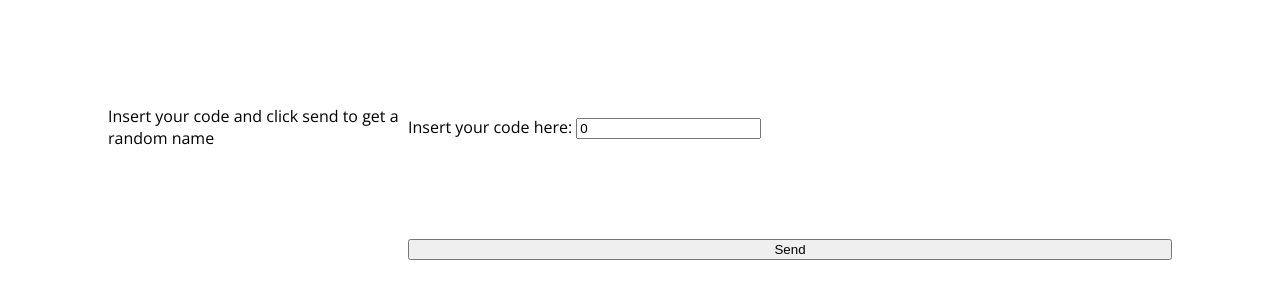
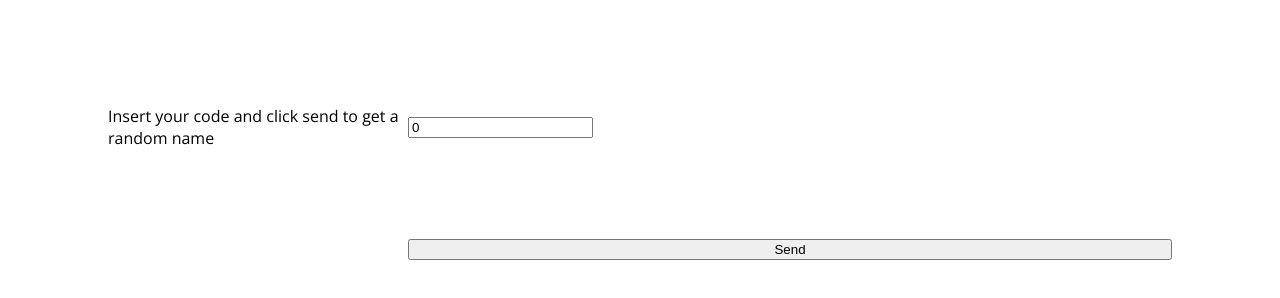
Before and after one commit to jmsevillam/amigo_secreto, a plain HTML site: page index.html in a window 1280 px wide. Shown: the part 292-590 px from the top of the page. Drawn offline with nearby package versions, Linux system fonts and the light colour scheme.

Commit message:
Update index.html

```diff
--- a/index.html
+++ b/index.html
@@ -10,7 +10,7 @@
         Insert your code and click send to get a random name
       </p>
     <p>
-    <label for="inputa">Insert your code here: </label>
+    <label for="inputa"></label>
      <input id="inputa" type="text" value="0"><br>
       <p>
 
```
